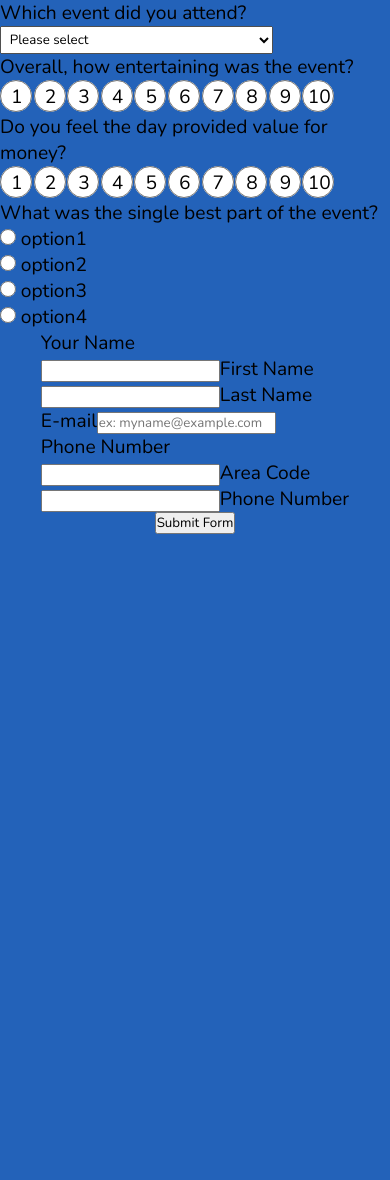
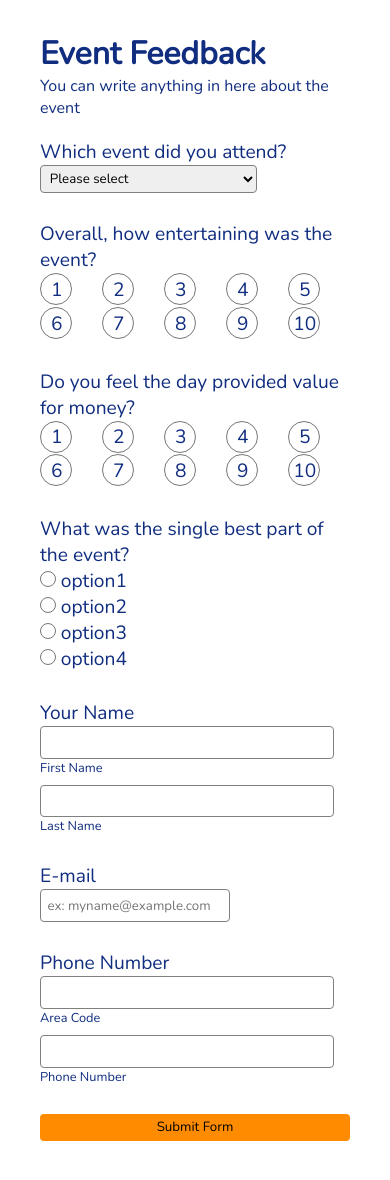
Before and after one commit to rheasing22/react-feedback-from, a React (Create React App) app in the folder form-feedback-frontend/: page / in a window 390 px wide. Shown: the top 1180 px of the page. Before the commit the page ends 844 px from the top, so only its background shows below. Built offline with nearby package versions, Linux system fonts and the light colour scheme.

Commit message:
finished the styling for form

```diff
--- a/form-feedback-frontend/src/App.css
+++ b/form-feedback-frontend/src/App.css
@@ -11,16 +11,38 @@ body {
   background-color: #2362b9;
 }
 
-form {
-  max-width: 50rem;
+.container {
+  max-width: 752px;
+  width: 100%;
   margin: 0 auto;
   display: flex;
   flex-direction: column;
   justify-content: center;
-  align-items: center;
+  margin-top: 72px;
+  margin-bottom: 72px;
+  background-color: #ffffff;
+  box-shadow: 0 4px 4px rgba(17, 24, 38, 0.21);
+  padding: 2rem 2.5rem;
+  color: #102d80;
 }
 
-[for="attend"] {
+.general-div > div,
+.contact-div > div,
+.header {
+  padding-bottom: 20px;
+  border-color: #c3cad8;
+  background-color: #ffffff;
+}
+
+input[type="text"],
+input[type="number"],
+select {
+  padding: 0.4rem;
+  border-radius: 4px;
+  border: 0.5px solid gray;
+}
+
+input [for="attend"] {
   display: block;
 }
 [for="attend"] + select {
@@ -28,6 +50,12 @@ form {
   width: 70%;
   outline: none;
   padding: 0.2rem 0.3rem;
+}
+
+[name="money"],
+[name="entertaining"] {
+  display: grid;
+  grid-template-columns: repeat(10, 1fr);
 }
 [name="money"] span,
 [name="entertaining"] span {
@@ -67,3 +95,77 @@ label {
   height: 1rem;
   margin-right: 0.3rem;
 }
+
+.error-msg {
+  color: red;
+  font-size: 0.75em;
+  margin-top: 5px;
+  margin-bottom: 8px;
+}
+
+.email {
+  display: flex;
+}
+
+.multi-input input + label {
+  display: block;
+  font-size: 0.8rem;
+}
+
+.multi-input {
+  display: flex;
+}
+
+.multi-input div {
+  width: 100%;
+  padding-right: 1rem;
+}
+
+.multi-input input {
+  width: 100%;
+}
+
+.submit-button {
+  display: flex;
+  justify-content: center;
+}
+button {
+  padding: 0.3rem 5rem;
+  background-color: darkorange;
+  outline: none;
+  border: none;
+  border-radius: 4px;
+  cursor: pointer;
+}
+
+.submit-message {
+  padding-top: 2rem;
+  text-align: center;
+  font-size: 1.5rem;
+  color: green;
+}
+
+/* media quieries */
+@media screen and (max-width: 768px) {
+  .container {
+    margin: 0 auto;
+    width: 100%;
+  }
+
+  .multi-input {
+    display: flex;
+    flex-direction: column;
+  }
+
+  .submit-button {
+    display: flex;
+    flex-direction: column;
+    justify-content: center;
+  }
+
+  [name="money"],
+  [name="entertaining"] {
+    display: grid;
+    grid-template-columns: repeat(5, 1fr);
+  }
+}
--- a/form-feedback-frontend/src/App.js
+++ b/form-feedback-frontend/src/App.js
@@ -16,7 +16,8 @@ function App() {
     Area_CodeError: "",
     Phone_NumberError: "",
   };
-  const [formState, setFormState] = useState({
+
+  const intialFormState = {
     attend: "",
     entertaining: 0,
     money: 0,
@@ -26,9 +27,11 @@ function App() {
     Email: "",
     Area_Code: "",
     Phone_Number: "",
-  });
+  };
+  const [formState, setFormState] = useState(intialFormState);
 
   const [errorState, setError] = useState(intialErrorState);
+  const [msg, setmsg] = useState("");
 
   const validate = () => {
     let validRegex =
@@ -115,6 +118,7 @@ function App() {
 
   const onSubmit = async (e) => {
     try {
+      setmsg("");
       e.preventDefault();
       const isError = validate();
       if (!isError) {
@@ -123,13 +127,12 @@ function App() {
             "Content-Type": "application/json",
           },
         };
-        const res = await axios.post(
-          "http://localhost:5000/form",
-          formState,
-          config
-        );
+
+        const res = await axios.post("/form", formState, config);
+        setmsg("submitted");
         console.log(res.data);
-        console.log(formState);
+        //setFormState(intialFormState);
+        setError(intialErrorState);
       }
     } catch (err) {
       console.log(err);
@@ -138,6 +141,12 @@ function App() {
 
   return (
     <>
+      <div className="container">
+        <div className="header">
+          <h1>Event Feedback</h1>
+          <div>You can write anything in here about the event</div>
+        </div>
+
         <form onSubmit={onSubmit}>
           <General onChange={onChange} errorState={errorState} />
           <Contact
@@ -145,8 +154,14 @@ function App() {
             formState={formState}
             errorState={errorState}
           />
+
+          <div className="submit-button">
             <button type="submit">Submit Form</button>
+          </div>
+
+          <div className="submit-message">{msg}</div>
         </form>
+      </div>
     </>
   );
 }
--- a/form-feedback-frontend/src/components/Contact.js
+++ b/form-feedback-frontend/src/components/Contact.js
@@ -12,7 +12,7 @@ function Contact({ onChange, formState, errorState }) {
     Phone_NumberError,
   } = errorState;
   return (
-    <div>
+    <div className="contact-div">
       <MultiInputs
         title={"Your Name"}
         name={"personal_name"}
--- a/form-feedback-frontend/src/components/EmailComponent.js
+++ b/form-feedback-frontend/src/components/EmailComponent.js
@@ -9,9 +9,9 @@ const EmailComponent = ({
   errorText,
 }) => {
   return (
-    <>
+    <div>
+      <label htmlFor={name}>{title}</label>
       <div>
-        <label htmlFor={name}>{title}</label>
         <input
           type="text"
           placeholder={placeholder}
@@ -20,8 +20,9 @@ const EmailComponent = ({
           value={value}
         />
       </div>
+
       <div className="error-msg">{errorText}</div>
-    </>
+    </div>
   );
 };
 
--- a/form-feedback-frontend/src/components/General.js
+++ b/form-feedback-frontend/src/components/General.js
@@ -8,7 +8,7 @@ const General = ({ onChange, errorState }) => {
     errorState;
 
   return (
-    <div>
+    <div className="general-div">
       <InputBox
         title={"Which event did you attend?"}
         options={["option1", "option2", "option3", "option4"]}
--- a/form-feedback-frontend/src/components/InputBox.js
+++ b/form-feedback-frontend/src/components/InputBox.js
@@ -13,8 +13,8 @@ const InputBox = ({ title, options, name, onChange, errorText }) => {
             </option>
           ))}
         </select>
+        <div className="error-msg">{errorText}</div>
       </div>
-      <div className="error-msg">{errorText}</div>
     </>
   );
 };
--- a/form-feedback-frontend/src/components/MultiInputs.js
+++ b/form-feedback-frontend/src/components/MultiInputs.js
@@ -17,7 +17,8 @@ function MultiInputs(props) {
   return (
     <div data-name={name}>
       <label htmlFor={name}>{title}</label>
-      <div data-child={name}>
+      <div data-child={name} className="multi-input">
+        <div>
           <input
             className={option1}
             type={type}
@@ -27,7 +28,9 @@ function MultiInputs(props) {
           />
           <label htmlFor={option1}>{option1.split("_").join(" ")}</label>
           <div className="error-msg">{errorText1}</div>
+        </div>
 
+        <div>
           <input
             className={option2}
             type={type}
@@ -39,6 +42,7 @@ function MultiInputs(props) {
           <div className="error-msg">{errorText2}</div>
         </div>
       </div>
+    </div>
   );
 }
 
--- a/form-feedback-frontend/src/components/RadioBoxes.js
+++ b/form-feedback-frontend/src/components/RadioBoxes.js
@@ -3,7 +3,6 @@ import React from "react";
 const RadioBoxes = ({ title, name, onChange, errorText }) => {
   const arr = [1, 2, 3, 4, 5, 6, 7, 8, 9, 10];
   return (
-    <>
     <div>
       <label htmlFor={name}>{title}</label>
       <div name={name} onChange={onChange}>
@@ -13,16 +12,15 @@ const RadioBoxes = ({ title, name, onChange, errorText }) => {
               aria-describedby={name}
               type="radio"
               name={name}
-                id=""
+              id={`${name}${index}`}
               value={+(index + 1)}
             />
-              <label>{index + 1}</label>
+            <label htmlFor={`${name}${index}`}>{index + 1}</label>
           </span>
         ))}
       </div>
+      <div className="error-msg">{errorText}</div>
     </div>
-      <div className="error-msg">{errorText}</div>
-    </>
   );
 };
 
--- a/form-feedback-frontend/src/components/RadioVertical.js
+++ b/form-feedback-frontend/src/components/RadioVertical.js
@@ -2,7 +2,6 @@ import React from "react";
 
 const RadioVertical = ({ name, title, options, onChange, errorText }) => {
   return (
-    <>
     <div>
       <label htmlFor={name}>{title}</label>
       <div>
@@ -15,9 +14,8 @@ const RadioVertical = ({ name, title, options, onChange, errorText }) => {
           ))}
         </div>
       </div>
+      <div className="error-msg">{errorText}</div>
     </div>
-      <div className="error-msg">{errorText}</div>
-    </>
   );
 };
 
```
Also changed, not shown: 2 other files (tests, documents, lock files or other folders). Lines whose indentation alone changed are shown as unchanged.
